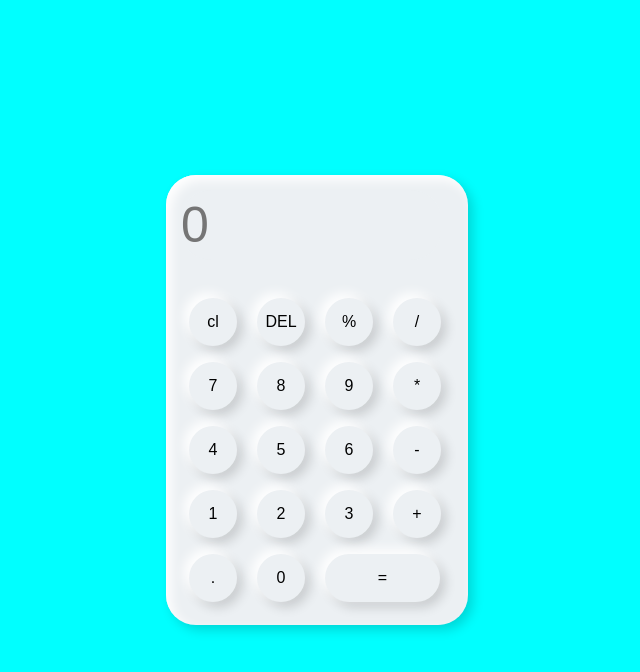
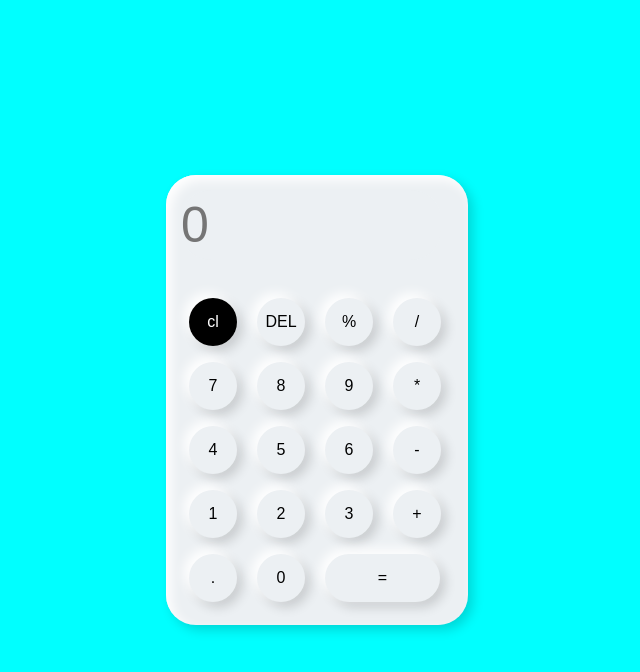
Before and after one commit to Roshantech2023/Calculator, a plain HTML site: page index.html in a window 1280 px wide. In both pictures the pointer is over the button "cl". Shown: the whole page, without its empty margins (323-963 px from the left). Drawn offline with Linux system fonts and the light colour scheme.

Commit message:
new modification

```diff
--- a/main.js
+++ b/main.js
@@ -3,7 +3,7 @@ let outputScreen=document.getElementById("output-screen");
         function display(num){
             outputScreen.value += num;
         }
-
+    //calculating user defined function for equal button
         function Calculate(){
             try{
                 outputScreen.value = eval(outputScreen.value);
@@ -12,11 +12,11 @@ let outputScreen=document.getElementById("output-screen");
                 alert("Invalid")
             }
         }
-
+    //clear user defined function for cl button.this will use to clear the whole screen text on input box
         function Clear(){
             outputScreen.value="";
         }
-
+    //del user defined function for button.this funcion is used to delet the text one by one
         function del(){
             outputScreen.value=outputScreen.value.slice(0,-1);
         }
--- a/style.css
+++ b/style.css
@@ -1,3 +1,4 @@
+/*----body style-----*/
 *{
     margin: 0;
     padding: 0;
@@ -6,6 +7,7 @@
     font-family: sans-serif;
     outline: none;
 }
+/*----total container styles-----*/
 .container{
     height: 100vh;
     display: flex;
@@ -21,6 +23,7 @@
     display:grid;
     grid-template-columns: repeat(4,68px);
 }
+/*----input styles-----*/
 input{
     grid-column: span 4;
     height: 70px;
@@ -35,6 +38,7 @@ input{
     text-align: auto;
     margin-bottom: 30px;
 }
+/*----button styles------*/
 button{
     height: 48px;
     width: 48px;
@@ -46,6 +50,7 @@ button{
     margin: 8px;
     font-size: 16px;
 }
+/*----giving special styles for equal button for unic-----*/
 .equal{
     width: 115px;
     border-radius: 40px;
@@ -53,3 +58,7 @@ button{
     box-shadow: -5px -5px 12px #ffffff,
                 5px 5px 12px rgba(0, 0, 0, .16);
 }
+button:hover{
+    background-color: black;
+    color: white;
+}
```
Also changed, not shown: index.html (+3 -0 lines).
